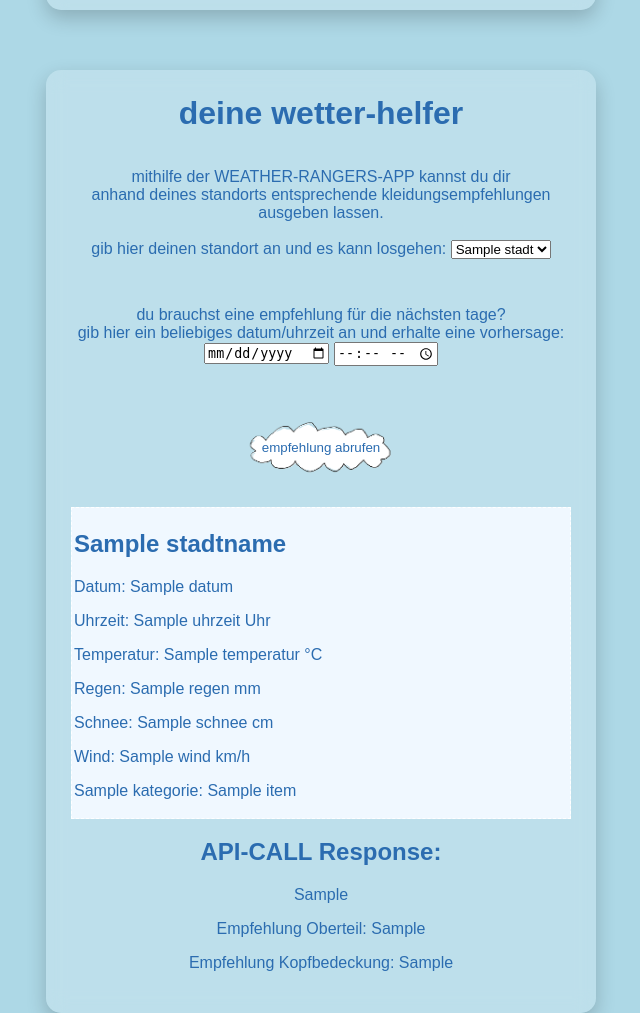
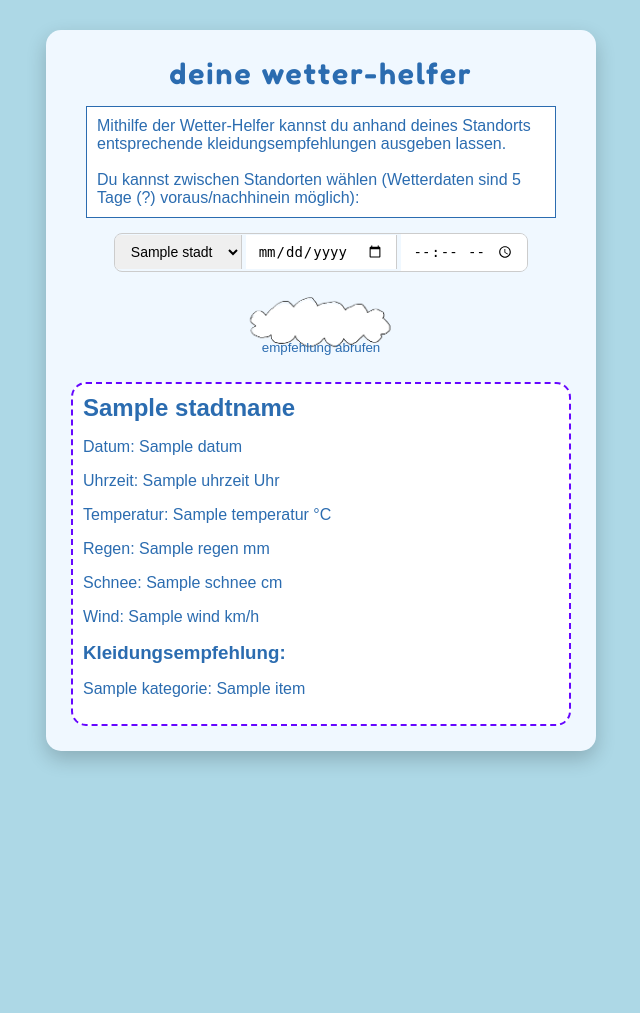
Before and after one commit to kseniia-koverska/weather_ranger, a Flask app: template frontend/Wetter/templates/index-test.html in a window 1280 px wide. Shown: the whole page, without its empty margins (319-959 px from the left). After the commit the page ends 765 px from the top, so only its background shows below. Run offline with Flask 3, Linux system fonts and the light colour scheme; the template is opened without the code that fills it: most values are stand-ins (such as "Sample title", 1, 10 or a date in 2020).

Commit message:
changed frontend

```diff
--- a/frontend/Wetter/templates/index-test.html
+++ b/frontend/Wetter/templates/index-test.html
@@ -4,24 +4,9 @@
 
 	<title>🌞 WEATHER RANGERS 🌞</title>
 	<link rel="stylesheet" href="{{ url_for('static', filename='style.css') }}">
+	<link href="https://fonts.googleapis.com/css2?family=Fredoka:wght@600&display=swap" rel="stylesheet">
 </head>
 
-<body>
-
-
-<br>
-
-<div class="box1">
-<h1>deine wetter-helfer</h1>
-
-<p>
-mithilfe der WEATHER-RANGERS-APP kannst du dir <br>
-anhand deines standorts entsprechende kleidungsempfehlungen <br>
-ausgeben lassen.
-</p>
-</div>
-
-<!-- TESTING -->
 
 <div class="box3">
 
@@ -29,27 +14,25 @@ ausgeben lassen.
 
 	<h1>deine wetter-helfer</h1>
 
+	<div class="description">
+		Mithilfe der Wetter-Helfer kannst du
+		anhand deines Standorts entsprechende kleidungsempfehlungen
+		ausgeben lassen.
+		<br><br>
+		Du kannst zwischen Standorten wählen (Wetterdaten sind 5 Tage (?) voraus/nachhinein möglich):
+	</div>
+
 	<div class="input_form">
 		<form method="POST">
-		<p>
-		mithilfe der WEATHER-RANGERS-APP kannst du dir <br>
-		anhand deines standorts entsprechende kleidungsempfehlungen <br>
-		ausgeben lassen. <br><br>
-
-		gib hier deinen standort an und es kann losgehen:
+			<div class="input-group">
 				<select id="stadt" name="standort">
 					{% for stadt in staedte %}
 						<option value='{{ stadt | tojson }}'>{{ stadt.name }}</option>
 					{% endfor %}
 				</select>
-		</p>
-
-
-		<p>du brauchst eine empfehlung für die nächsten tage?<br>
-		gib hier ein beliebiges datum/uhrzeit an und erhalte eine vorhersage:
-		<input type="date" name="datum" value="{{ datum_aktuell }}">
-		<input type="time" id="uhrzeit" name="uhrzeit" value="{{ uhrzeit_aktuell }}">
-		</p>
+				<input type="date" class="date-input" name="datum" value="{{ datum_aktuell }}">
+				<input type="time" class="time-input" name="uhrzeit" value="{{ uhrzeit_aktuell }}">
+			</div>
 			<button id="api-btn" class="cloud-btn" type="submit">empfehlung abrufen</button>
 		</form>
 	</div>
@@ -79,26 +62,30 @@ ausgeben lassen.
 			<script>
 				var empfehlung = document.getElementById('empfehlung_display');
 				empfehlung.style.display = 'block';
-			console.log('test')
 			</script>
-			<h2>{{ stadtname }}</h2>
+
+				<div class="wetter-daten" style="text-align:start">
+					<h2 style="margin:auto">{{ stadtname }}</h2>
 					<p>Datum: {{ api_response[0].Datum }}</p>
 					<p>Uhrzeit: {{ api_response[0].Uhrzeit }} Uhr</p>
 					<p>Temperatur: {{ api_response[0].Temperatur }} °C</p>
 					<p>Regen: {{ api_response[0].Regen }} mm</p>
 					<p>Schnee: {{ api_response[0].Schnee }} cm</p>
 					<p>Wind: {{ api_response[0].Wind }} km/h</p>
-		{% endif %}
-	</div>
+				<h3 style="margin:auto">Kleidungsempfehlung:</h2>
 					<div class="kleider-empfehlung">
 						{% for item in result %}
 						<p>{{ item.kategorie }}: {{ item.name }}</p>
 						{% endfor %}
 					</div>
 				</div>
+			{% endif %}
+		</div>
+
+	</div>
 
 
-
+	<!-- TESTING
 	<h2>API-CALL Response:</h2>
 
 	{% if api_response %}
@@ -107,8 +94,7 @@ ausgeben lassen.
 
 	<p>Empfehlung Oberteil: {{ empfehlung_oberteil }}</p>
 	<p>Empfehlung Kopfbedeckung: {{ empfehlung_kopf }}</p>
-<!-- TESTING -->
-
+	 -->
 
 </div>
 
--- a/static/style.css
+++ b/static/style.css
@@ -3,31 +3,25 @@ body {
     font-family: Arial, sans-serif;
 	color: #2b6cb0;
 	text-align: center;
-
-	display: flex;
-	flex-direction: column;
-	justify-content: center;
-	align-items: center;
-
-
-	height: 100vh;
-
 	margin: 0;
-	padding: 1em;
-
 }
 
-
-form {
-	display: flex;
+.input-form {
+    display: flex;
 	flex-direction: column;
-	align-items: center;
-	gap: 15px;
-	margin-top: 20px;
+    justify-content: center;
 }
 
 h1 {
-	margin: auto
+	margin: auto;
+    font-family: 'Fredoka', Arial, sans-serif;
+    font-size: 30px;
+    letter-spacing: 2px;
+    color: #2b6cb0;
+}
+
+h2 {
+    margin: auto;
 }
 
 .cloud-btn {
@@ -41,10 +35,7 @@ h1 {
     height: 110px;
     border: none;
     cursor: pointer;
-
-    display: flex;
-    justify-content: center;
-    align-items: flex-start;
+    text-align: center;
     padding-top: 43px;
     color: #2b6cb0;
 }
@@ -54,19 +45,47 @@ h1 {
     margin: 30px auto;
     padding: 25px;
 
-    background: rgba(255, 255, 255, 0.2); /* halbtransparent */
+    background-color: aliceblue;
     backdrop-filter: blur(10px);
 
     border-radius: 15px;
 
     box-shadow: 0 8px 20px rgba(0, 0, 0, 0.2);
 }
+.input-group {
+    margin: auto;
+    font-family: 'Fredoka', Arial, sans-serif;
+  border: 1px solid #ccc;
+  border-radius: 8px;
+  overflow: hidden;
+  width: fit-content;
+}
+
+.input-group select,
+.input-group input {
+  border: none;
+  padding: 8px 12px;
+  outline: none;
+  font-size: 14px;
+}
+
+.input-group select:not(:last-child),
+.input-group input:not(:last-child) {
+  border-right: 1px solid #ccc;
+}
+
+.description {
+	text-align: start;
+    margin: 15px;
+	background-color: white;
+	border: 1px solid #2b6cb0;
+	padding: 10px;
+}
 
 .empfehlung {
-	text-align: start;
-	background-color: aliceblue;
-	border: 1px dashed white;
+	background-color: white;
+	border: 2px dashed rgb(102, 7, 255);
+    border-radius: 15px;
 	display: none;
-	padding: 2px;
-
+	padding: 10px;
 }
```
Also changed, not shown: frontend/Wetter/templates/index.html (+10 -7 lines). Lines whose indentation alone changed are shown as unchanged.
